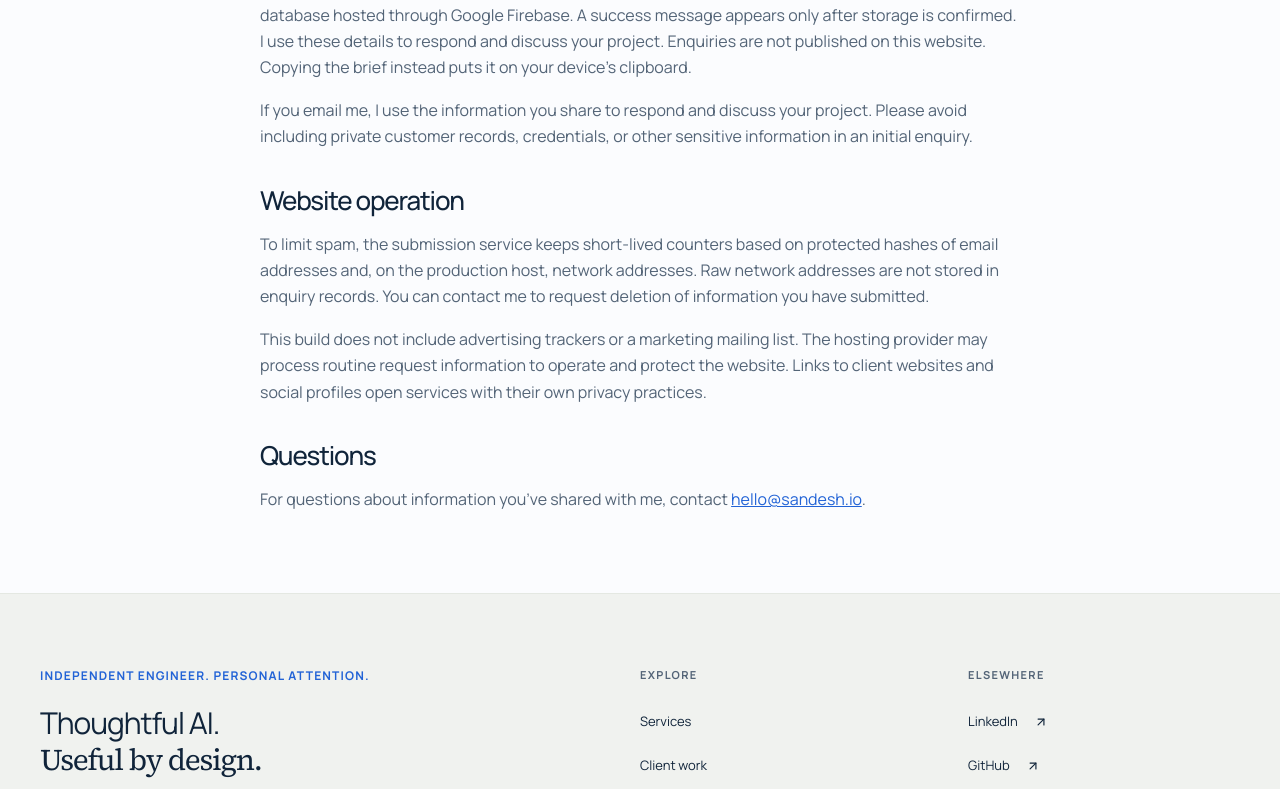
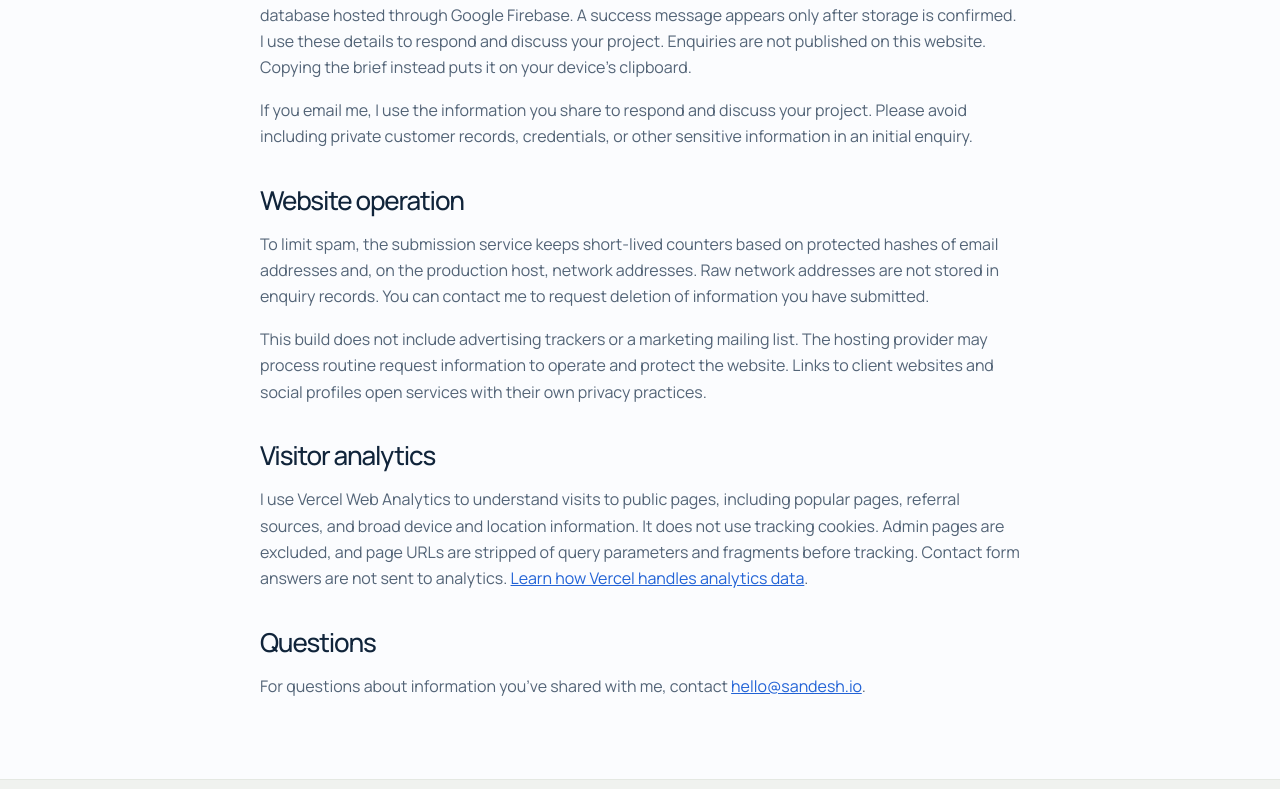
Before and after one commit to sandeshapparala/sandesh.io, a Next.js app: page /privacy in a window 1280 px wide. Shown: the part 390-1179 px from the top of the page. Built offline with nearby package versions, Linux system fonts and the light colour scheme.

Commit message:
feat: add privacy-conscious public Vercel analytics

```diff
--- a/package.json
+++ b/package.json
@@ -26,6 +26,7 @@
     "@radix-ui/react-dialog": "1.1.23",
     "@radix-ui/react-tabs": "1.1.21",
     "@sandesh/agent-core": "*",
+    "@vercel/analytics": "^2.0.1",
     "firebase-admin": "^14.4.0",
     "framer-motion": "13.4.0",
     "lucide-react": "1.46.0",
--- a/src/app/layout.tsx
+++ b/src/app/layout.tsx
@@ -3,6 +3,7 @@ import { Manrope, Source_Serif_4 } from "next/font/google";
 import { Header } from "@/components/layout/header";
 import { Footer } from "@/components/layout/footer";
 import { PublicShell } from "@/components/layout/public-shell";
+import { PublicAnalytics } from "@/components/layout/public-analytics";
 import { site } from "@/content/site";
 import "./globals.css";
 import "./theme.css";
@@ -52,6 +53,7 @@ export default function RootLayout({
         <PublicShell><Header /></PublicShell>
         {children}
         <PublicShell><Footer /></PublicShell>
+        <PublicAnalytics />
       </body>
     </html>
   );
--- a/src/app/privacy/page.tsx
+++ b/src/app/privacy/page.tsx
@@ -37,6 +37,15 @@ export default function PrivacyPage() {
         operate and protect the website. Links to client websites and social
         profiles open services with their own privacy practices.
       </p>
+      <h2>Visitor analytics</h2>
+      <p>
+        I use Vercel Web Analytics to understand visits to public pages, including
+        popular pages, referral sources, and broad device and location information.
+        It does not use tracking cookies. Admin pages are excluded, and page URLs
+        are stripped of query parameters and fragments before tracking. Contact
+        form answers are not sent to analytics.
+        {" "}<a href="https://vercel.com/docs/analytics/privacy-policy">Learn how Vercel handles analytics data</a>.
+      </p>
       <h2>Questions</h2>
       <p>
         For questions about information you’ve shared with me, contact{" "}
--- /dev/null
+++ b/src/components/layout/public-analytics.tsx
@@ -0,0 +1,23 @@
+"use client";
+
+import { Analytics, type BeforeSendEvent } from "@vercel/analytics/next";
+import { usePathname } from "next/navigation";
+
+function isPrivatePath(pathname: string) {
+  return /^\/(admin|api)(\/|$)/i.test(pathname);
+}
+
+function beforeSend(event: BeforeSendEvent): BeforeSendEvent | null {
+  const url = new URL(event.url);
+  // Keep filtering after a public-page visit, even if the script stays loaded.
+  if (isPrivatePath(url.pathname)) return null;
+  url.search = "";
+  url.hash = "";
+  return { ...event, url: url.toString() };
+}
+
+export function PublicAnalytics() {
+  const pathname = usePathname();
+  if (isPrivatePath(pathname)) return null;
+  return <Analytics beforeSend={beforeSend} />;
+}
```
Also changed, not shown: 1 other file (tests, documents, lock files or other folders).
